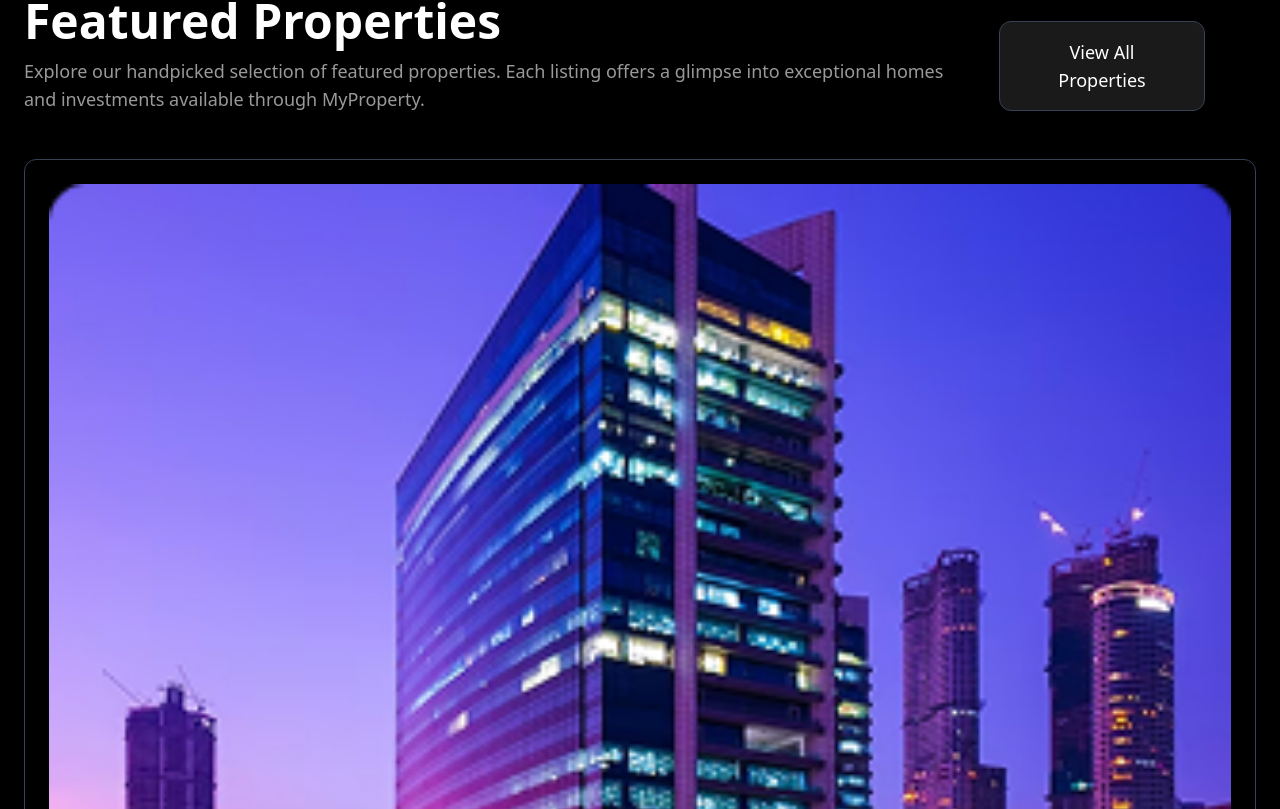
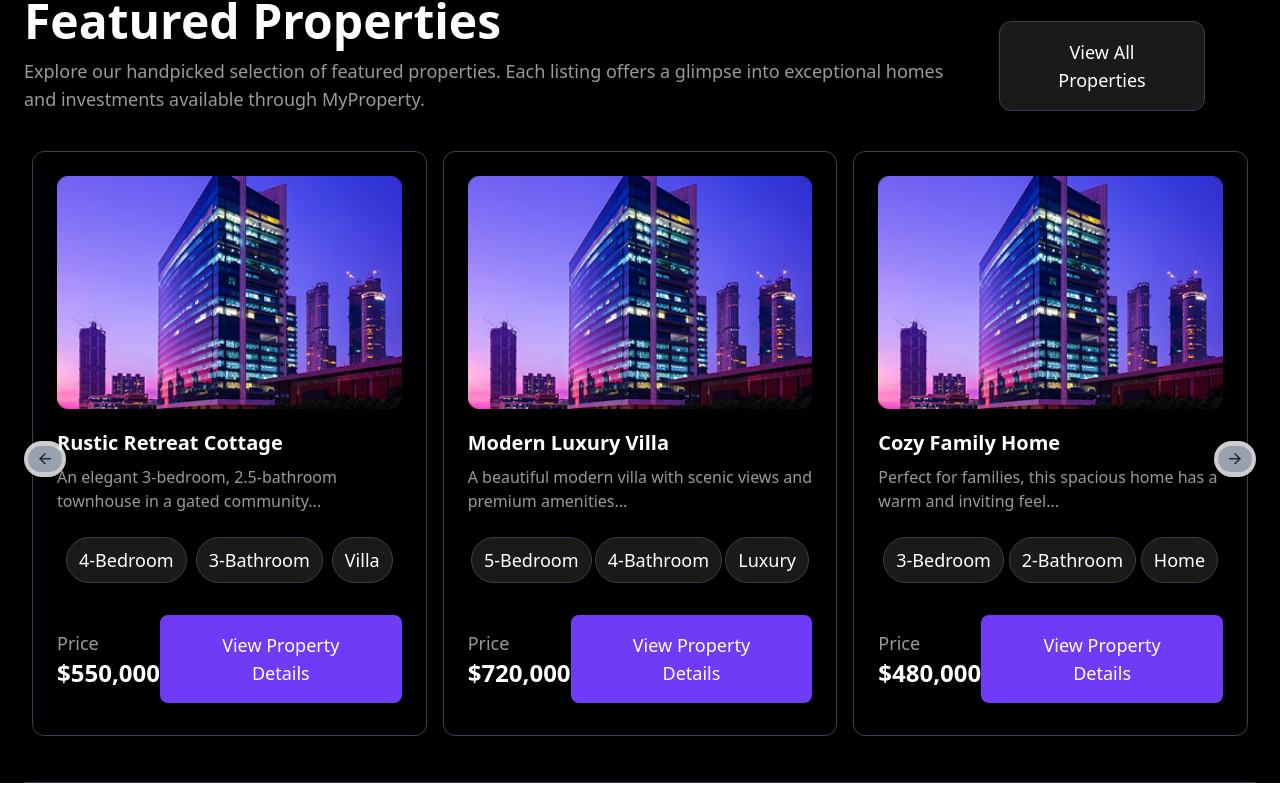
Before and after one commit to omk1r/MyProperty, a React (Vite) app in the folder client/: page / in a window 1280 px wide. Shown: the part 1111-1920 px from the top of the page. Built offline with nearby package versions, Linux system fonts and the light colour scheme.

Commit message:
property carousel complete

```diff
--- /dev/null
+++ b/client/src/component/PropertyCarousel.tsx
@@ -0,0 +1,141 @@
+import { useState, useEffect } from 'react';
+
+const properties = [
+  {
+    id: 1,
+    title: 'Rustic Retreat Cottage',
+    description:
+      'An elegant 3-bedroom, 2.5-bathroom townhouse in a gated community...',
+    image: './property-1.png',
+    price: '$550,000',
+    tags: ['4-Bedroom', '3-Bathroom', 'Villa'],
+  },
+  {
+    id: 2,
+    title: 'Modern Luxury Villa',
+    description:
+      'A beautiful modern villa with scenic views and premium amenities...',
+    image: './property-1.png',
+    price: '$720,000',
+    tags: ['5-Bedroom', '4-Bathroom', 'Luxury'],
+  },
+  {
+    id: 3,
+    title: 'Cozy Family Home',
+    description:
+      'Perfect for families, this spacious home has a warm and inviting feel...',
+    image: './property-1.png',
+    price: '$480,000',
+    tags: ['3-Bedroom', '2-Bathroom', 'Home'],
+  },
+  {
+    id: 4,
+    title: 'Beachfront Paradise',
+    description:
+      'Wake up to the sound of waves in this stunning beachfront home...',
+    image: './property-1.png',
+    price: '$1,200,000',
+    tags: ['6-Bedroom', '5-Bathroom', 'Beachfront'],
+  },
+];
+
+export default function PropertyCarousel() {
+  const [currentIndex, setCurrentIndex] = useState(0);
+  const [itemsPerView, setItemsPerView] = useState(1);
+
+  useEffect(() => {
+    const updateItemsPerView = () => {
+      if (window.innerWidth >= 768) {
+        setItemsPerView(3); // Show 3 items on md: and larger
+      } else {
+        setItemsPerView(1); // Show 1 item on smaller screens
+      }
+    };
+
+    updateItemsPerView();
+    window.addEventListener('resize', updateItemsPerView);
+    return () => window.removeEventListener('resize', updateItemsPerView);
+  }, []);
+
+  const next = () => {
+    if (currentIndex + itemsPerView < properties.length) {
+      setCurrentIndex(currentIndex + itemsPerView);
+    }
+  };
+
+  const prev = () => {
+    if (currentIndex - itemsPerView >= 0) {
+      setCurrentIndex(currentIndex - itemsPerView);
+    }
+  };
+
+  return (
+    <div className="relative mx-auto pt-4 w-full">
+      <div className="overflow-hidden">
+        <div
+          className="flex transition-transform duration-500 ease-in-out"
+          style={{
+            transform: `translateX(-${(100 / itemsPerView) * currentIndex}%)`,
+          }}
+        >
+          {properties.map((property) => (
+            <div
+              key={property.id}
+              className="flex-shrink-0 px-2 w-full md:w-1/3"
+            >
+              <div className="flex flex-col items-center p-6 border border-gray-700 rounded-xl">
+                <img src={property.image} alt="" className="w-full" />
+                <h6 className="mt-5 w-full font-semibold text-lg md:text-xl">
+                  {property.title}
+                </h6>
+                <p className="mt-2 font-medium text-[#999999] text-sm md:text-base">
+                  {property.description}
+                </p>
+
+                <div className="flex flex-row flex-wrap justify-evenly items-center my-6 w-full">
+                  {property.tags.map((tag, index) => (
+                    <div
+                      key={index}
+                      className="flex items-center bg-[#1A1A1A] px-3 py-2 border border-gray-700 rounded-3xl font-medium text-sm xl:text-lg"
+                    >
+                      {tag}
+                    </div>
+                  ))}
+                </div>
+
+                <div className="flex flex-row justify-between items-center w-full">
+                  <div className="flex flex-col items-start">
+                    <p className="font-medium text-[#999999] text-sm xl:text-lg">
+                      Price
+                    </p>
+                    <span className="font-semibold text-lg md:text-xl xl:text-2xl">
+                      {property.price}
+                    </span>
+                  </div>
+                  <button className="bg-[#703BF7] my-2 px-2 md:px-8 py-4 rounded-lg font-medium text-sm xl:text-lg">
+                    View Property Details
+                  </button>
+                </div>
+              </div>
+            </div>
+          ))}
+        </div>
+      </div>
+
+      <div className="absolute inset-0 flex justify-between items-center">
+        <button
+          onClick={prev}
+          className="bg-white/80 hover:bg-white shadow p-1 rounded-full text-gray-800"
+        >
+          <i className="ri-arrow-left-line bg-gray-400 px-1 md:px-2 md:py-1 rounded-2xl md:text-lg"></i>
+        </button>
+        <button
+          onClick={next}
+          className="bg-white/80 hover:bg-white shadow p-1 rounded-full text-gray-800"
+        >
+          <i className="ri-arrow-right-line bg-gray-400 px-1 md:px-2 md:py-1 rounded-2xl md:text-lg"></i>
+        </button>
+      </div>
+    </div>
+  );
+}
--- a/client/src/pages/Home.tsx
+++ b/client/src/pages/Home.tsx
@@ -1,3 +1,5 @@
+import PropertyCarousel from '../component/PropertyCarousel';
+
 const Home = () => {
   return (
     <>
@@ -118,43 +120,11 @@ const Home = () => {
           </p>
         </div>
 
-        <div id="div2" className="col-span-4 py-6 border-gray-700 border-b">
-          <div className="flex flex-col items-center px-6 py-6 border border-gray-700 rounded-xl">
-            <img src="./property-1.png" alt="" className="w-full" />
-            <h6 className="mt-5 w-full font-semibold text-lg md:text-xl">
-              Rustic Retreat Cottage
-            </h6>
-            <p className="mt-2 font-medium text-[#999999] text-sm md:text-base">
-              An elegant 3-bedroom, 2.5-bathroom townhouse in a gated
-              community...
-            </p>
-
-            <div className="flex flex-row flex-wrap justify-evenly items-center my-6 w-full">
-              <div className="flex items-center bg-[#1A1A1A] px-3 py-2 border border-gray-700 rounded-3xl font-medium text-sm xl:text-lg">
-                4-Bedroom
-              </div>
-              <div className="flex items-center bg-[#1A1A1A] px-3 py-2 border border-gray-700 rounded-3xl font-medium text-sm xl:text-lg">
-                3-Bathroom
-              </div>
-              <div className="flex items-center bg-[#1A1A1A] px-3 py-2 border border-gray-700 rounded-3xl font-medium text-sm xl:text-lg">
-                Villa
-              </div>
-            </div>
-
-            <div className="flex flex-row justify-between items-center w-full">
-              <div className="flex flex-col items-start">
-                <p className="font-medium text-[#999999] text-sm xl:text-lg">
-                  Price
-                </p>
-                <span className="font-semibold text-lg md:text-xl xl:text-2xl">
-                  $550,000
-                </span>
-              </div>
-              <button className="bg-[#703BF7] my-2 px-8 py-4 rounded-lg font-medium text-sm xl:text-lg">
-                View Property Details
-              </button>
-            </div>
-          </div>
+        <div
+          id="div2"
+          className="col-span-4 border-gray-700 border-b overflow-hidden"
+        >
+          <PropertyCarousel />
         </div>
 
         <div
@@ -165,16 +135,6 @@ const Home = () => {
             View All Properties
           </button>
         </div>
-        <div
-          id="div4"
-          className="flex justify-center items-center gap-1 md:gap-4 col-span-2 md:col-span-4 my-6"
-        >
-          <i className="ri-arrow-left-line bg-gray-400 px-1 md:px-2 md:py-1 rounded-2xl md:text-lg"></i>
-          <p className="font-medium text-sm md:text-base xl:text-lg">
-            01 of 60
-          </p>
-          <i className="ri-arrow-right-line bg-gray-400 px-1 md:px-2 md:py-1 rounded-2xl md:text-lg"></i>
-        </div>
       </div>
     </>
   );
```
